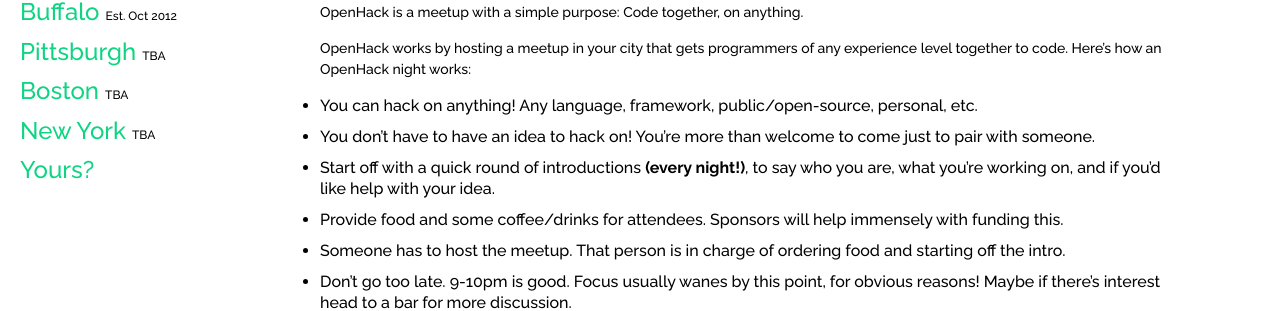
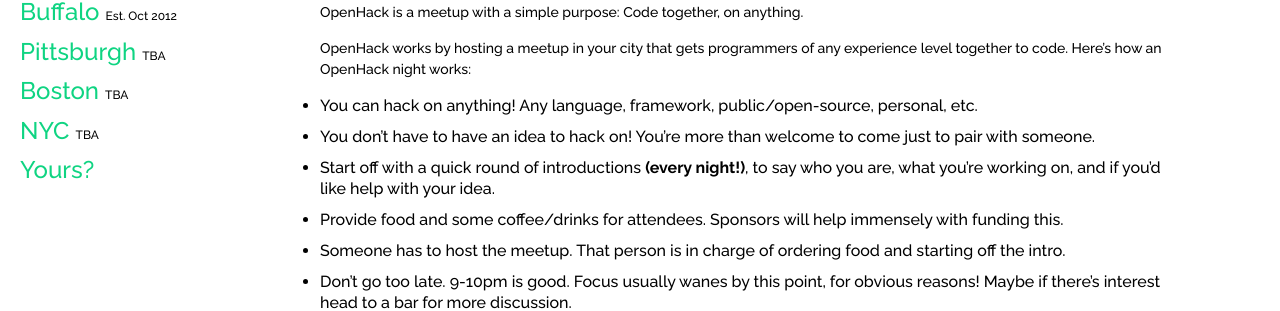
Before and after one commit to OpenHack/openhack.github.com, a Jekyll site: the page built from index.markdown, in a window 1280 px wide. Shown: the part 232-543 px from the top of the page. Built offline with Jekyll 4.4.1, drawn with Linux system fonts in a browser that asks for light colours; Markdown is read by kramdown in place of the engine named in the settings; comment, search, counter and statistics services are not loaded.

Commit message:
Rename to NYC for less confusion and other NYS groups that may come on

```diff
--- a/_layouts/default.html
+++ b/_layouts/default.html
@@ -27,7 +27,7 @@
           <li><a href="/buffalo">Buffalo <small>Est. Oct 2012</small></a></li>
           <li><a href="/pittsburgh">Pittsburgh <small>TBA</small></a></li>
           <li><a href="/boston">Boston <small>TBA</small></a></li>
-          <li><a href="/new_york">New York <small>TBA</small></a></li>
+          <li><a href="/new_york">NYC <small>TBA</small></a></li>
           <li><a href="/yours">Yours?</a></li>
         </ul>
       </div>
```
